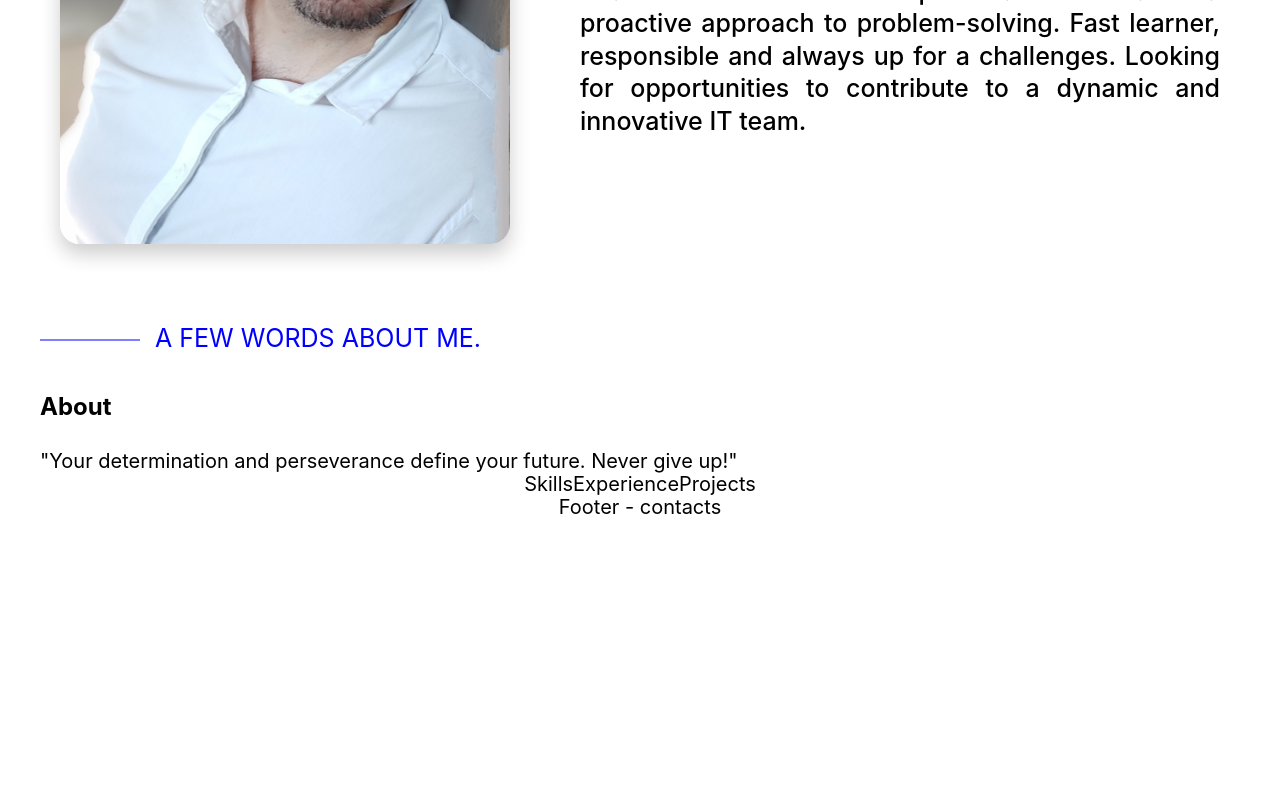
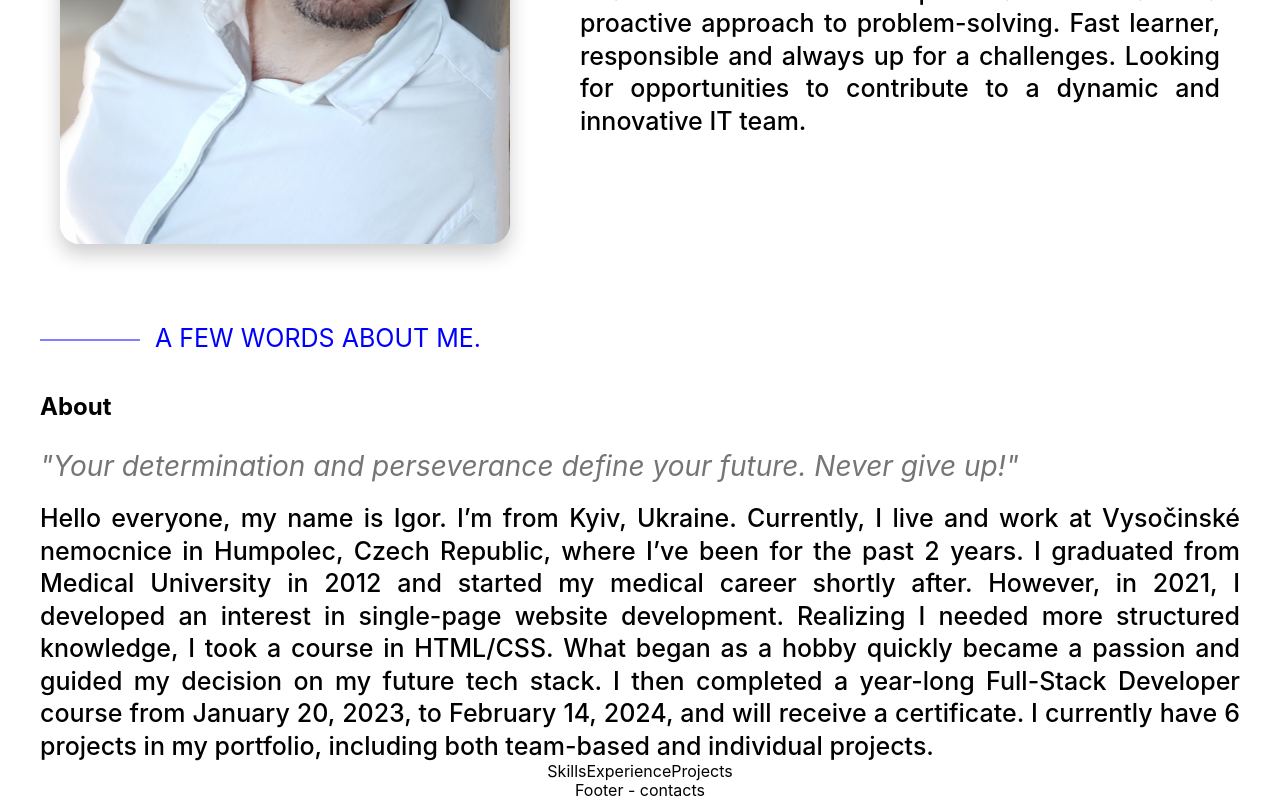
Before and after one commit to Medvedev245/MyPortfolio, a React (Create React App) app: page / in a window 1280 px wide. Shown: the part 464-1264 px from the top of the page. Before the commit the page ends 983 px from the top, so only its background shows below. Built offline with nearby package versions, Linux system fonts and the light colour scheme.

Commit message:
sectin about me - is done

```diff
--- a/src/components/Education/Education.styled.ts
+++ b/src/components/Education/Education.styled.ts
@@ -38,8 +38,18 @@ export const SpanAbout = styled.p`
   margin-bottom: 30px;
 `;
 
-export const Motivation = styled.p``;
+export const Motivation = styled.p`
+  font-style: italic;
+  color: var(--secondary-color);
+  margin-bottom: 20px;
+  font-size: 28px;
+`;
 
-export const EducationDescr = styled.p``;
+export const EducationDescr = styled.p`
+  font-size: 25px;
+  font-weight: 500;
+  text-align: justify;
+  line-height: 1.3;
+`;
 
 // background: linear-gradient(45deg, rgba(4, 44, 14, .48) 0%, #a9d4ce 42%, rgba(249, 239, 183, .62) 72%, #fdfcfa 100%) 0 0 / 400%;
--- a/src/components/Education/Education.tsx
+++ b/src/components/Education/Education.tsx
@@ -15,7 +15,7 @@ const Education: React.FC = () => {
       <Motivation>
         "Your determination and perseverance define your future. Never give up!"
       </Motivation>
-      {/* <EducationDescr>
+      <EducationDescr>
         Hello everyone, my name is Igor. I’m from Kyiv, Ukraine. Currently, I
         live and work at Vysočinské nemocnice in Humpolec, Czech Republic, where
         I’ve been for the past 2 years. I graduated from Medical University in
@@ -27,7 +27,7 @@ const Education: React.FC = () => {
         course from January 20, 2023, to February 14, 2024, and will receive a
         certificate. I currently have 6 projects in my portfolio, including both
         team-based and individual projects.
-      </EducationDescr> */}
+      </EducationDescr>
     </EducationSection>
   );
 };
--- a/src/components/Global.style.ts
+++ b/src/components/Global.style.ts
@@ -6,8 +6,8 @@ export const GlobalStyle = createGlobalStyle`
   // Colors
     --iq-Logo: #149ddd; // Logo
     --iq-underlining: #afb1b8;
-    /* --iq-letters: #afb1b8 // Header Letters
-   --iq-cross: rgba(88, 5, 143, 1);
+    --secondary-color: #757575 // Header Letters
+   /*--iq-cross: rgba(88, 5, 143, 1);
    --iq-boxShadow: rgba(136, 85, 187, 1); // boxShadow */
 
 
@@ -17,11 +17,11 @@ export const GlobalStyle = createGlobalStyle`
 
  // Mobil
   /* @media screen and (max-width: 767px) {
-  } */
+  }
    //Fonts
-   --font-size-mobile: 16px; /* Размер шрифта для мобильных устройств */
-  --font-size-tablet: 18px; /* Размер шрифта для планшетных устройств */
-  --font-size-desktop: 20px; /* Размер шрифта для десктопных устройств */
+   --font-size-mobile: 16px;
+  --font-size-tablet: 18px;
+  --font-size-desktop: 20px; */
 
 }
 
```
